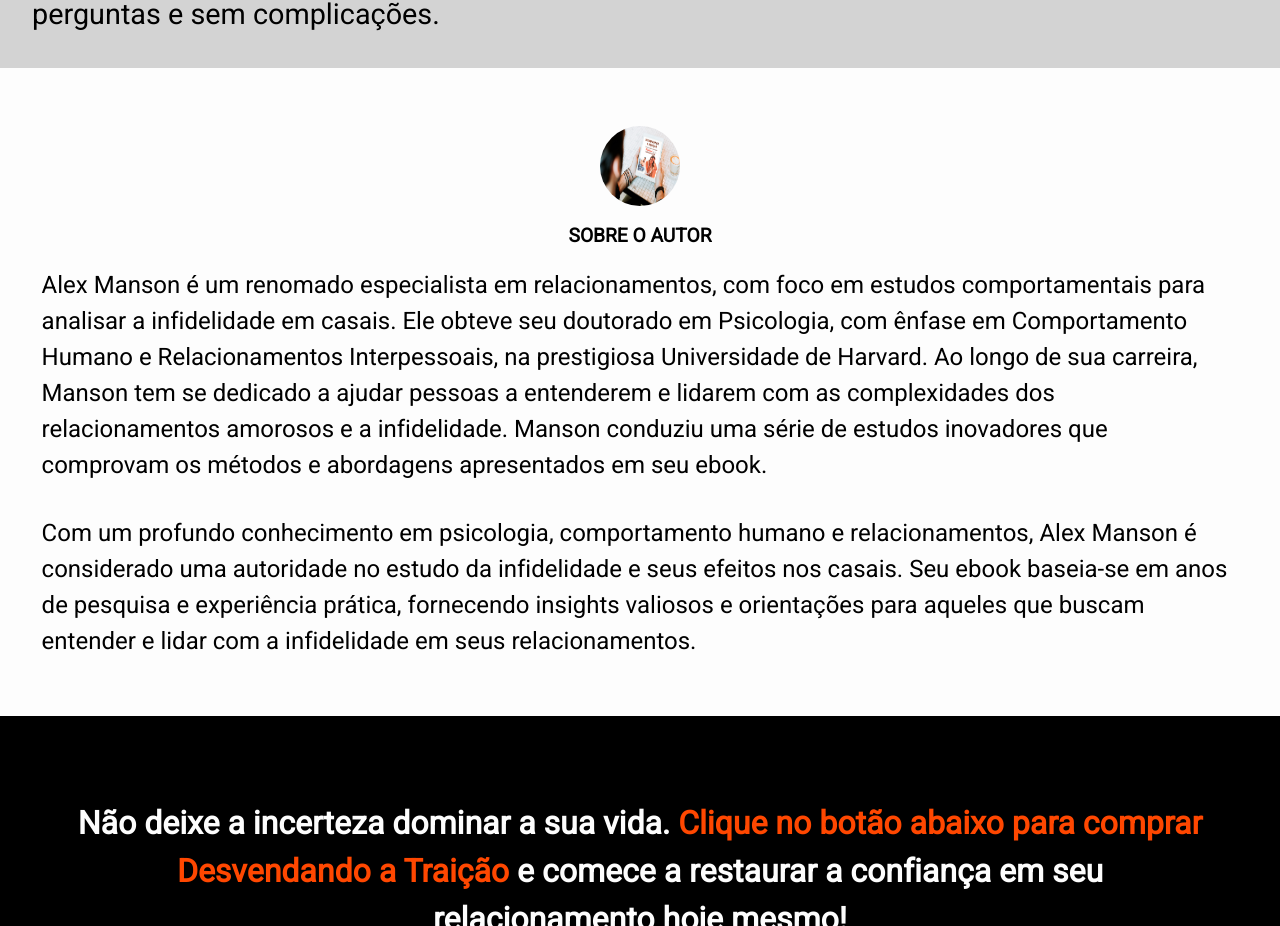
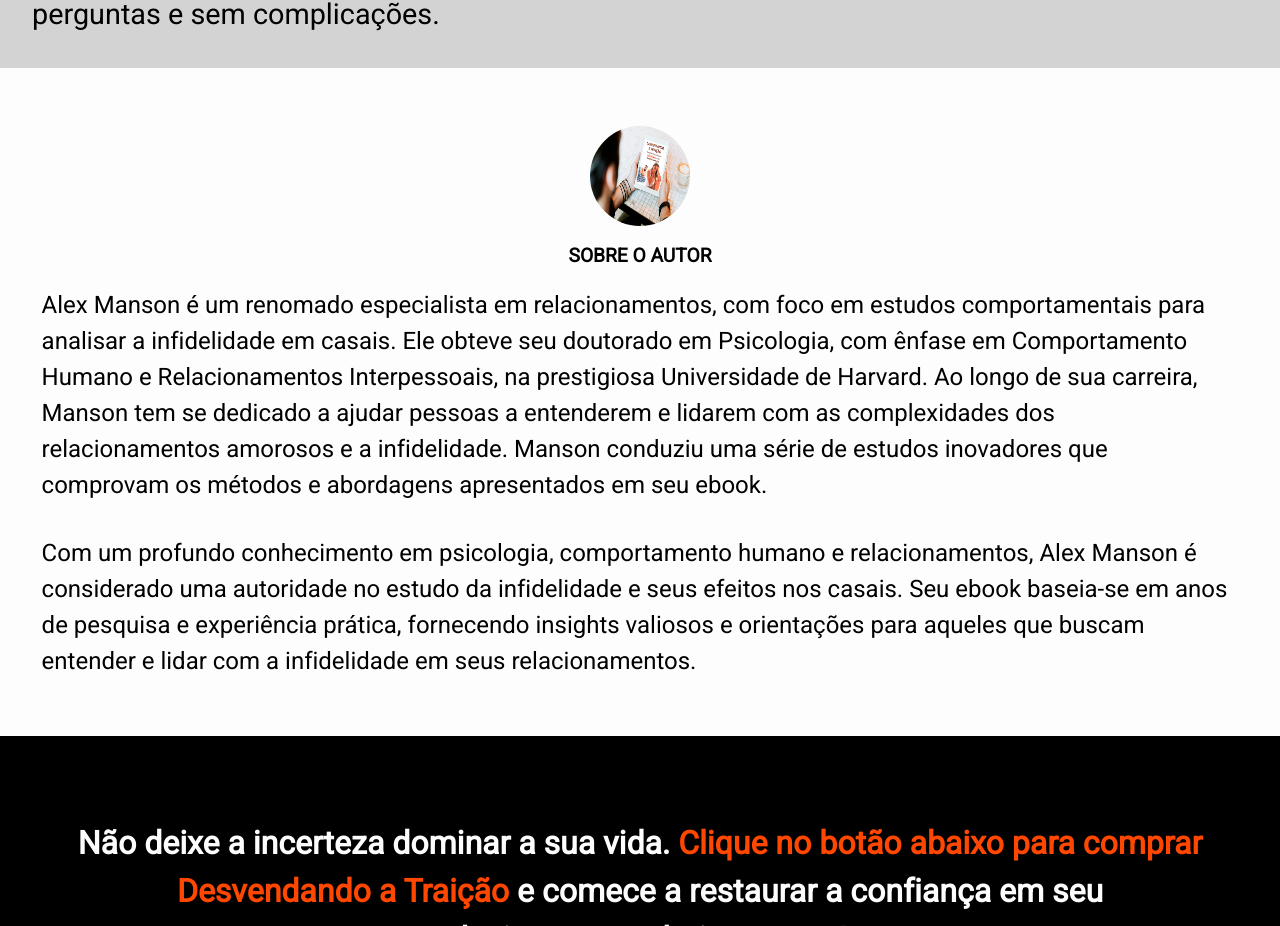
Before and after one commit to bcabreu/desvendando-a-traicao, a Next.js app: page / in a window 1280 px wide. Shown: the part 5980-6906 px from the top of the page. Built offline with nearby package versions, Linux system fonts and the light colour scheme.

Commit message:
Photo about Author width = 100

```diff
--- a/src/components/AboutAuthor.tsx
+++ b/src/components/AboutAuthor.tsx
@@ -13,7 +13,7 @@ export function AboutAuthor() {
   return (
     <>
     <div className={styles.about_author}>
-      <Image className={styles.image} src="/images/mockup-ebook.jpg" width={80} height={80} alt="Dr. Alex Manson"/>
+      <Image className={styles.image} src="/images/mockup-ebook.jpg" width={100} height={100} alt="Dr. Alex Manson"/>
       <h2 className={roboto.className}>Sobre o autor</h2>
       <p className={roboto.className}>Alex Manson é um renomado especialista em relacionamentos, com foco em estudos comportamentais para analisar a infidelidade em casais. Ele obteve seu doutorado em Psicologia, com ênfase em Comportamento Humano e Relacionamentos Interpessoais, na prestigiosa Universidade de Harvard. Ao longo de sua carreira, Manson tem se dedicado a ajudar pessoas a entenderem e lidarem com as complexidades dos relacionamentos amorosos e a infidelidade.
 
```
